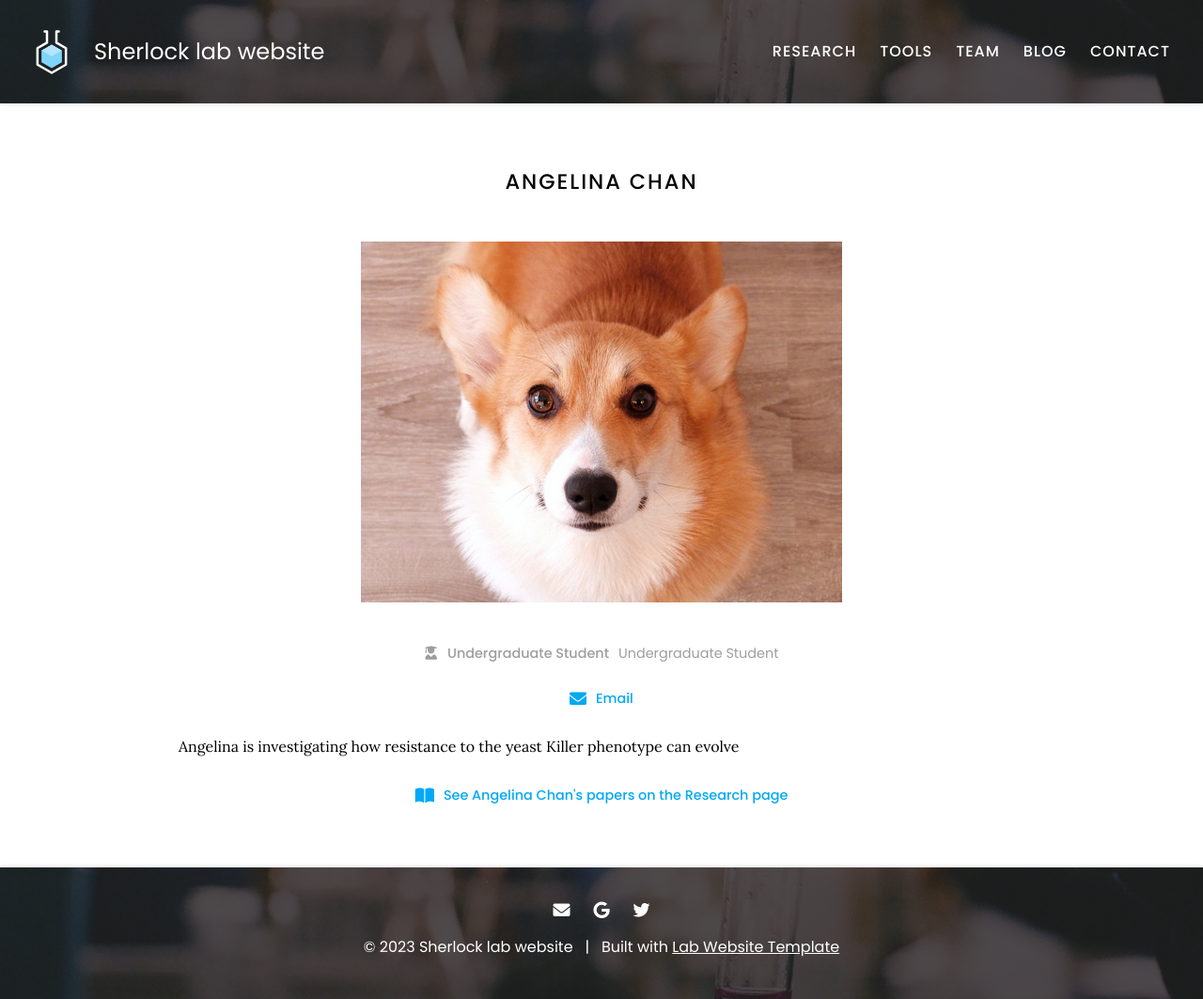
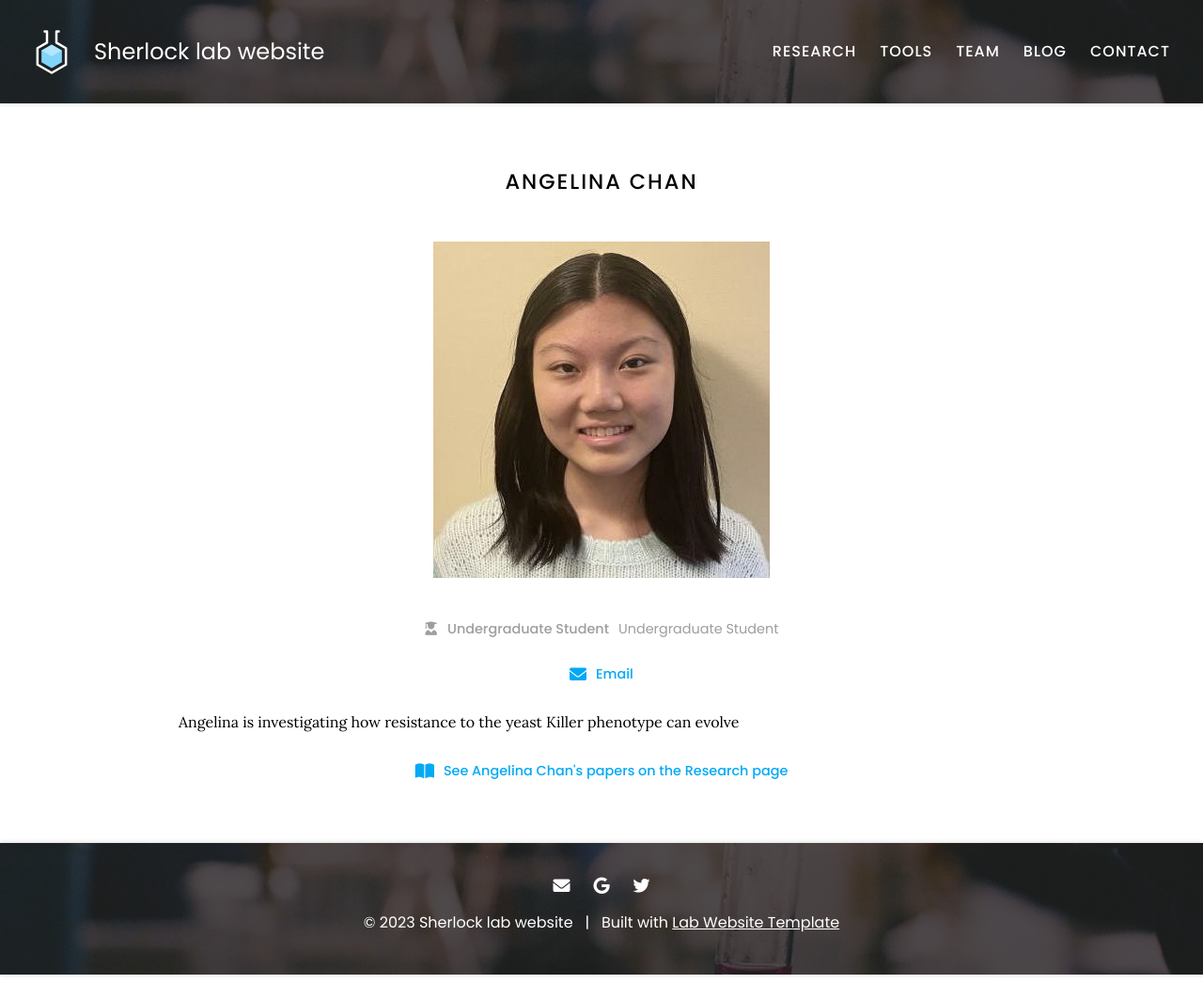
Before and after one commit to gsherloc/sherlock_lab, a Jekyll site: the page built from _members/angelina-chan.md, in a window 1280 px wide. Shown: the whole page at 94% size. Built offline with Jekyll 4.4.1, drawn with Linux system fonts in a browser that asks for light colours; after the commit the page ends 1037 px from its top, so only the background shows below that.

Commit message:
Update angelina-chan.md

```diff
--- a/_members/angelina-chan.md
+++ b/_members/angelina-chan.md
@@ -1,6 +1,6 @@
 ---
 name: Angelina Chan
-image: images/member.jpg
+image: images/angelina_chan.jpg
 description: Undergraduate Student
 role: undergrad
 aliases:
```
